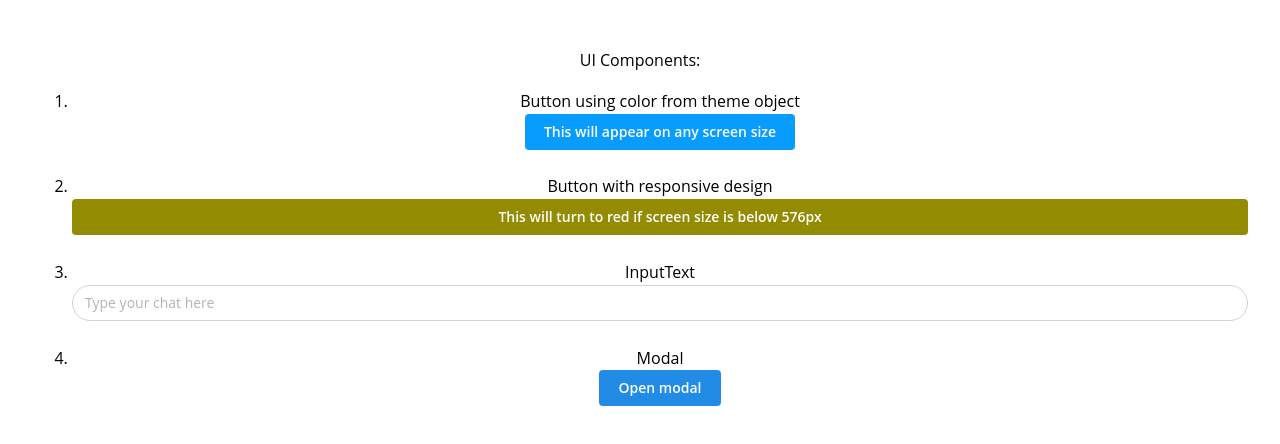
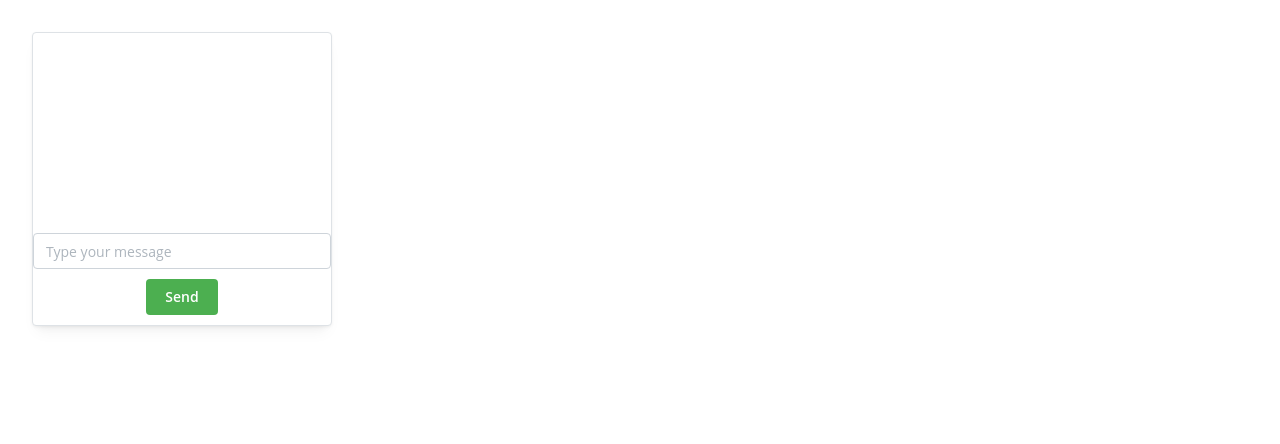
Before and after one commit to AI-ChatBot-Yoga/ai-chatbot, a React (Vite) app: page / in a window 1280 px wide. Shown: the top 444 px of the page. Built offline with nearby package versions, Linux system fonts and the light colour scheme.

Commit message:
refactor: Add components folder and some sample components (#6)

```diff
--- a/src/App.tsx
+++ b/src/App.tsx
@@ -1,50 +1,11 @@
 import "./App.css"
 import "@mantine/core/styles.css"
-import { useMantineTheme, Button, TextInput, Modal } from "@mantine/core"
-import { useDisclosure } from "@mantine/hooks"
+import ChatWindow from "./components/ChatWindow"
 
 function App() {
-  const theme = useMantineTheme()
-
-  const [opened, { open, close }] = useDisclosure(false)
-
   return (
     <>
-      <p>UI Components:</p>
-      <ol>
-        <li>
-          {" "}
-          Button using color from theme object <br />
-          <Button color="sky-blue">This will appear on any screen size</Button>
-        </li>
-        <br />
-        <li>
-          Button with responsive design
-          <Button
-            color={theme.colors.yellow[9]}
-            fullWidth
-            className="breakpoints"
-          >
-            This will turn to red if screen size is below 576px
-          </Button>
-        </li>
-        <br />
-        <li>
-          InputText <br />
-          <TextInput size="sm" radius="xl" placeholder="Type your chat here" />
-        </li>
-        <br />
-        <li>
-          {" "}
-          Modal <br />
-          <div>
-            <Modal opened={opened} onClose={close} title="Authentication">
-              {/* Modal content */}
-            </Modal>
-            <Button onClick={open}>Open modal</Button>
-          </div>
-        </li>
-      </ol>
+      <ChatWindow />
     </>
   )
 }
--- /dev/null
+++ b/src/components/ChatIcon/ChatIcon.tsx
@@ -0,0 +1,5 @@
+const ChatIcon = () => {
+  return <div>ChatIcon</div>
+}
+
+export default ChatIcon
--- /dev/null
+++ b/src/components/ChatIcon/index.ts
@@ -0,0 +1 @@
+export { default } from "./ChatIcon"
--- /dev/null
+++ b/src/components/ChatWindow/ChatWindow.module.css
@@ -0,0 +1,19 @@
+.chatWindow {
+  width: 300px;
+}
+
+.scrollArea {
+  border: 1px solid #ccc;
+}
+
+.msgBubble {
+  padding: 10px;
+  margin: 10px;
+  border-radius: 5px;
+  background-color: #f1f1f1;
+}
+
+.sendMessageButton {
+  margin-block: 10px;
+  background-color: #4caf50;
+}
--- /dev/null
+++ b/src/components/ChatWindow/ChatWindow.tsx
@@ -0,0 +1,48 @@
+import { ChangeEvent, useState, KeyboardEvent } from "react"
+import { Paper, TextInput, Button, Text, ScrollArea } from "@mantine/core"
+import styles from "./ChatWindow.module.css"
+
+const ChatWindow = () => {
+  const [message, setMessage] = useState<string>("")
+  const [chatHistory, setChatHistory] = useState<string[]>([])
+
+  const handleSendClick = () => {
+    if (message.trim() !== "") {
+      setChatHistory([...chatHistory, message])
+      setMessage("")
+    }
+  }
+
+  const handleInputChange = (event: ChangeEvent<HTMLInputElement>) => {
+    setMessage(event.target.value)
+  }
+
+  const handleKeyDown = (event: KeyboardEvent<HTMLInputElement>) => {
+    if (event.key === "Enter") {
+      handleSendClick()
+    }
+  }
+
+  return (
+    <Paper shadow="sm" withBorder className={styles.chatWindow}>
+      <ScrollArea style={{ height: 200 }} scrollbarSize={2}>
+        {chatHistory.map((msg, index) => (
+          <Text key={index} className={styles.msgBubble}>
+            {msg}
+          </Text>
+        ))}
+      </ScrollArea>
+      <TextInput
+        placeholder="Type your message"
+        value={message}
+        onChange={handleInputChange}
+        onKeyDown={handleKeyDown}
+      />
+      <Button onClick={handleSendClick} className={styles.sendMessageButton}>
+        Send
+      </Button>
+    </Paper>
+  )
+}
+
+export default ChatWindow
--- /dev/null
+++ b/src/components/ChatWindow/index.ts
@@ -0,0 +1 @@
+export { default } from "./ChatWindow"
```
